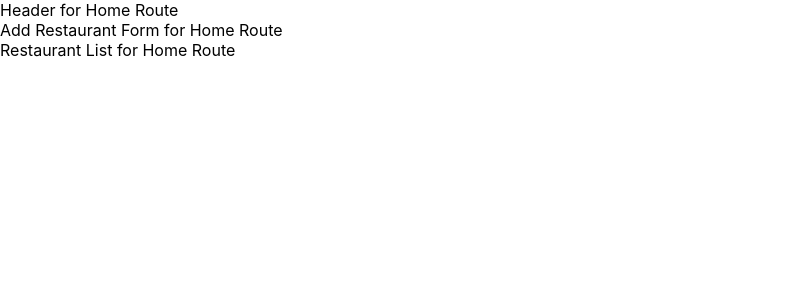
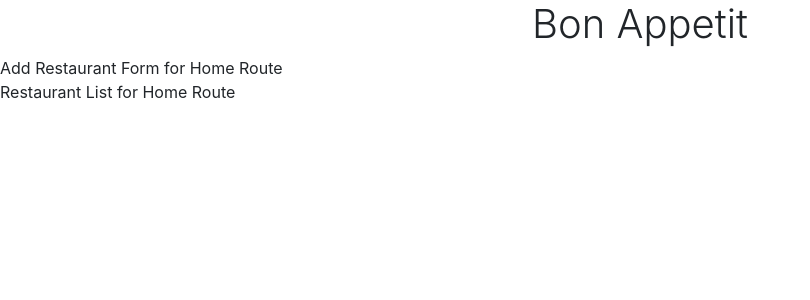
Before and after one commit to aniledev/bon-appetit, a React (Create React App) app: page /home in a window 1280 px wide. Shown: the top 300 px of the page, without its empty margins (0-810 px from the left). Built offline with nearby package versions, Linux system fonts and the light colour scheme; the HTML template or start-up script is replaced by a standard one.

Commit message:
FEAT: write jsx for HomeHeader component

```diff
--- a/src/App.js
+++ b/src/App.js
@@ -5,6 +5,7 @@ import HomeRoute from "./routes/HomeRoute";
 import LandingRoute from "./routes/LandingRoute";
 import UpdateRoute from "./routes/UpdateRoute";
 import NotFoundRoute from "./routes/NotFoundRoute";
+import "../node_modules/bootstrap/dist/css/bootstrap.css";
 
 function App() {
   return (
--- a/src/components/Header.js
+++ /dev/null
@@ -1,7 +0,0 @@
-import React, { Component } from "react";
-
-export default class Header extends Component {
-  render() {
-    return <div>Header for Home Route</div>;
-  }
-}
--- /dev/null
+++ b/src/components/HomeHeader.js
@@ -0,0 +1,11 @@
+import React, { Component } from "react";
+
+export default class HomeHeader extends Component {
+  render() {
+    return (
+      <div>
+        <h1 className="font-weight-light text-center">Bon Appetit</h1>
+      </div>
+    );
+  }
+}
--- a/src/routes/HomeRoute.js
+++ b/src/routes/HomeRoute.js
@@ -1,5 +1,5 @@
 import React, { Component } from "react";
-import Header from "../components/Header";
+import HomeHeader from "../components/HomeHeader";
 import AddRestaurantForm from "../components/AddRestaurantForm";
 import RestaurantList from "../components/RestaurantList";
 
@@ -7,7 +7,7 @@ export default class HomeRoute extends Component {
   render() {
     return (
       <div>
-        <Header />
+        <HomeHeader />
         <AddRestaurantForm />
         <RestaurantList />
       </div>
```
